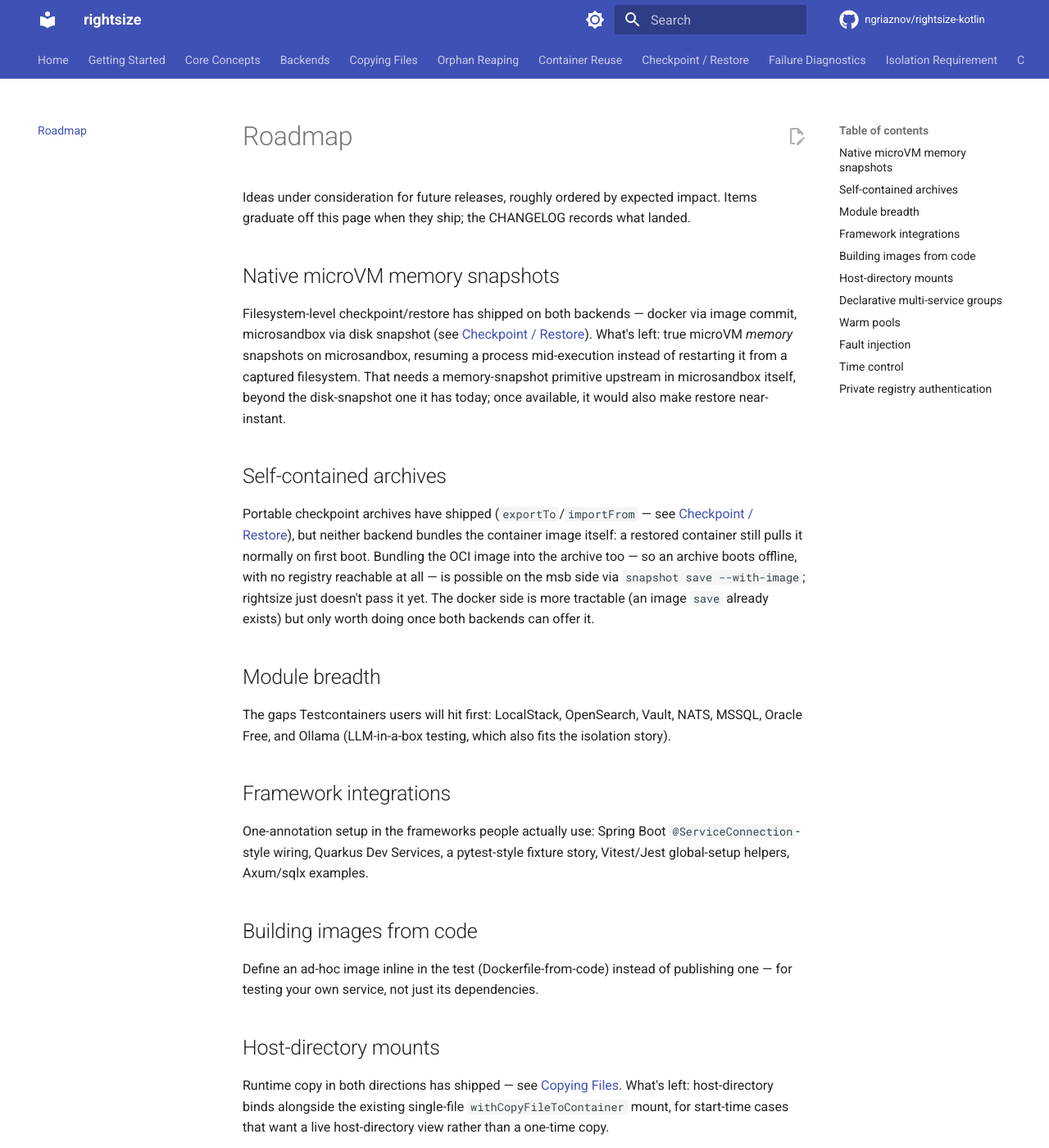
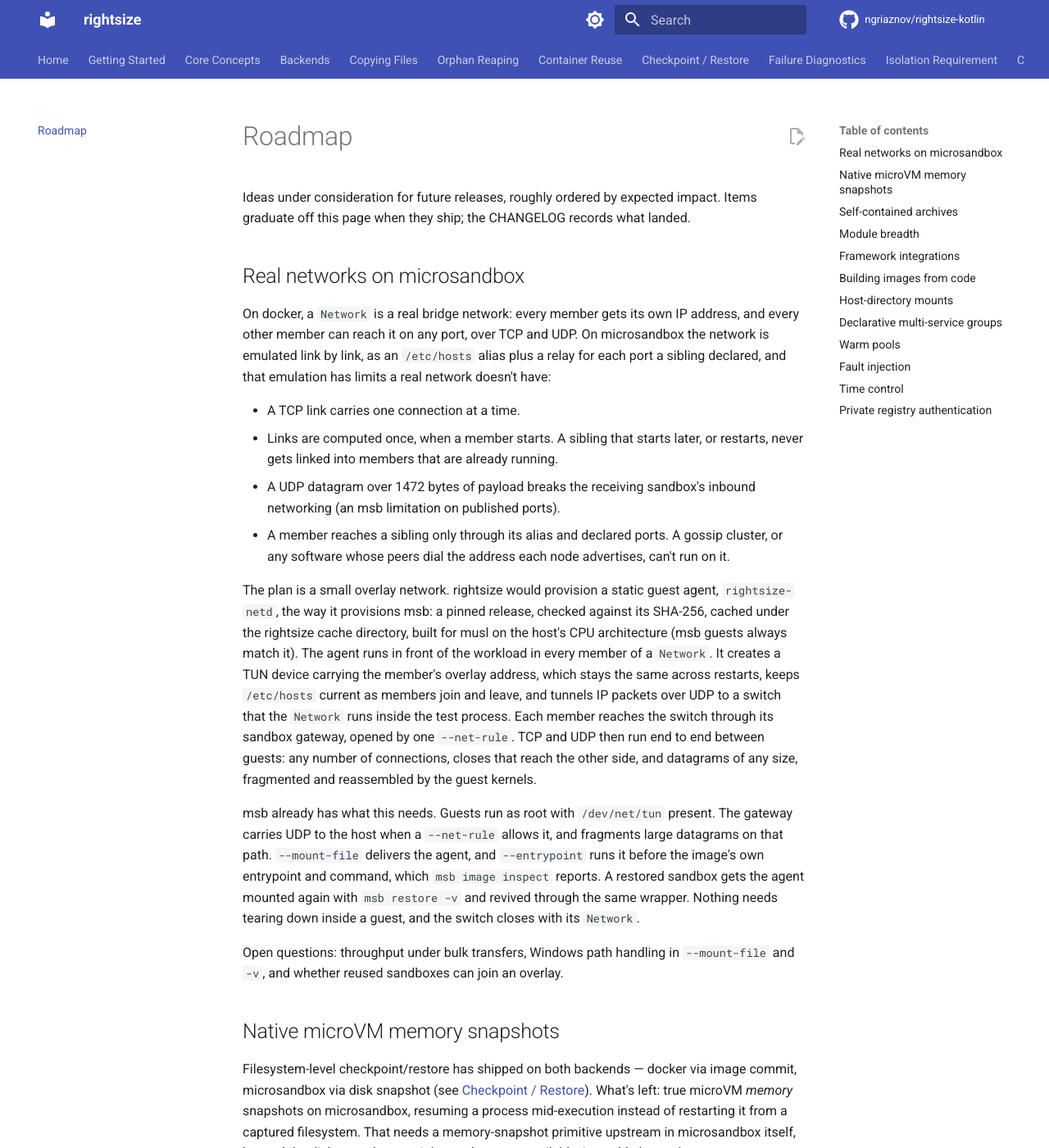
Before and after one commit to ngriaznov/rightsize-kotlin, an MkDocs documentation site: the page built from docs/roadmap.md, in a window 1280 px wide and 1400 px high. Shown: the whole window at 82% size. Built offline with MkDocs 1.6.1 and Material for MkDocs 9.7.7, drawn with Linux system fonts in a browser that asks for light colours; comment, search, counter and statistics services are not loaded.

Commit message:
Add real microsandbox networks to the roadmap

```diff
--- a/docs/roadmap.md
+++ b/docs/roadmap.md
@@ -2,6 +2,47 @@
 
 Ideas under consideration for future releases, roughly ordered by expected impact.
 Items graduate off this page when they ship; the CHANGELOG records what landed.
+
+## Real networks on microsandbox
+
+On docker, a `Network` is a real bridge network: every member gets its own IP
+address, and every other member can reach it on any port, over TCP and UDP. On
+microsandbox the network is emulated link by link, as an `/etc/hosts` alias plus a
+relay for each port a sibling declared, and that emulation has limits a real
+network doesn't have:
+
+- A TCP link carries one connection at a time.
+- Links are computed once, when a member starts. A sibling that starts later, or
+  restarts, never gets linked into members that are already running.
+- A UDP datagram over 1472 bytes of payload breaks the receiving sandbox's inbound
+  networking (an msb limitation on published ports).
+- A member reaches a sibling only through its alias and declared ports. A gossip
+  cluster, or any software whose peers dial the address each node advertises,
+  can't run on it.
+
+The plan is a small overlay network. rightsize would provision a static guest
+agent, `rightsize-netd`, the way it provisions msb: a pinned release, checked
+against its SHA-256, cached under the rightsize cache directory, built for musl on
+the host's CPU architecture (msb guests always match it). The agent runs in front
+of the workload in every member of a `Network`. It creates a TUN device carrying
+the member's overlay address, which stays the same across restarts, keeps
+`/etc/hosts` current as members join and leave, and tunnels IP packets over UDP to
+a switch that the `Network` runs inside the test process. Each member reaches the
+switch through its sandbox gateway, opened by one `--net-rule`. TCP and UDP then
+run end to end between guests: any number of connections, closes that reach the
+other side, and datagrams of any size, fragmented and reassembled by the guest
+kernels.
+
+msb already has what this needs. Guests run as root with `/dev/net/tun` present.
+The gateway carries UDP to the host when a `--net-rule` allows it, and fragments
+large datagrams on that path. `--mount-file` delivers the agent, and `--entrypoint`
+runs it before the image's own entrypoint and command, which `msb image inspect`
+reports. A restored sandbox gets the agent mounted again with `msb restore -v` and
+revived through the same wrapper. Nothing needs tearing down inside a guest, and
+the switch closes with its `Network`.
+
+Open questions: throughput under bulk transfers, Windows path handling in
+`--mount-file` and `-v`, and whether reused sandboxes can join an overlay.
 
 ## Native microVM memory snapshots
 
```
